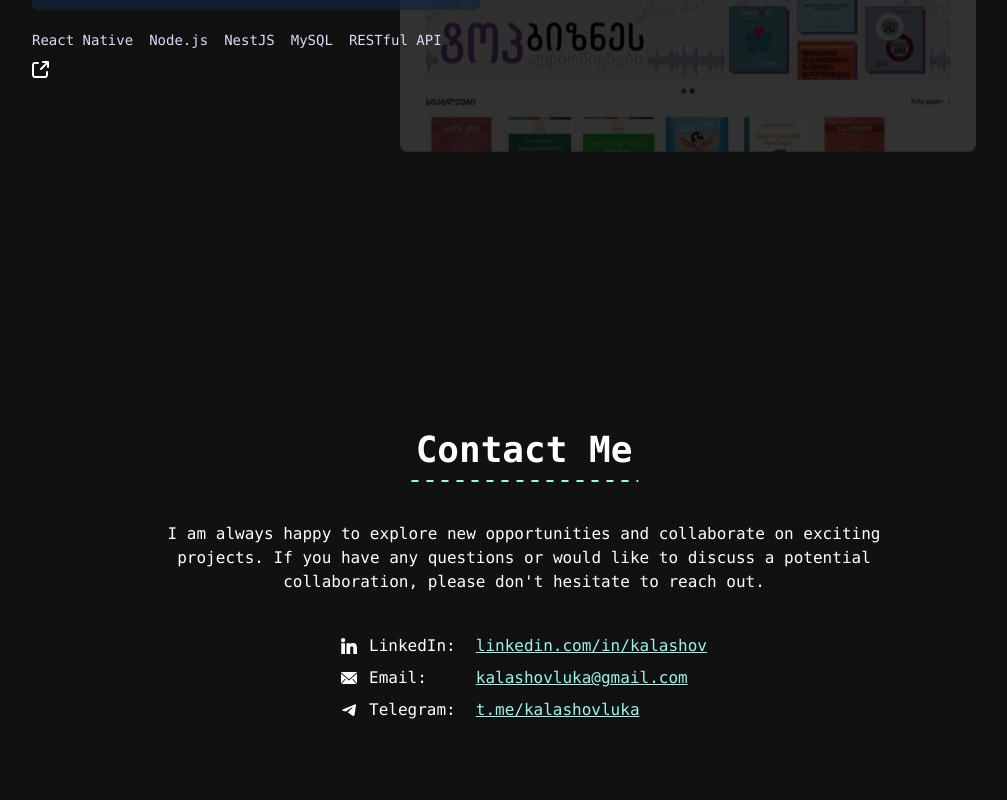
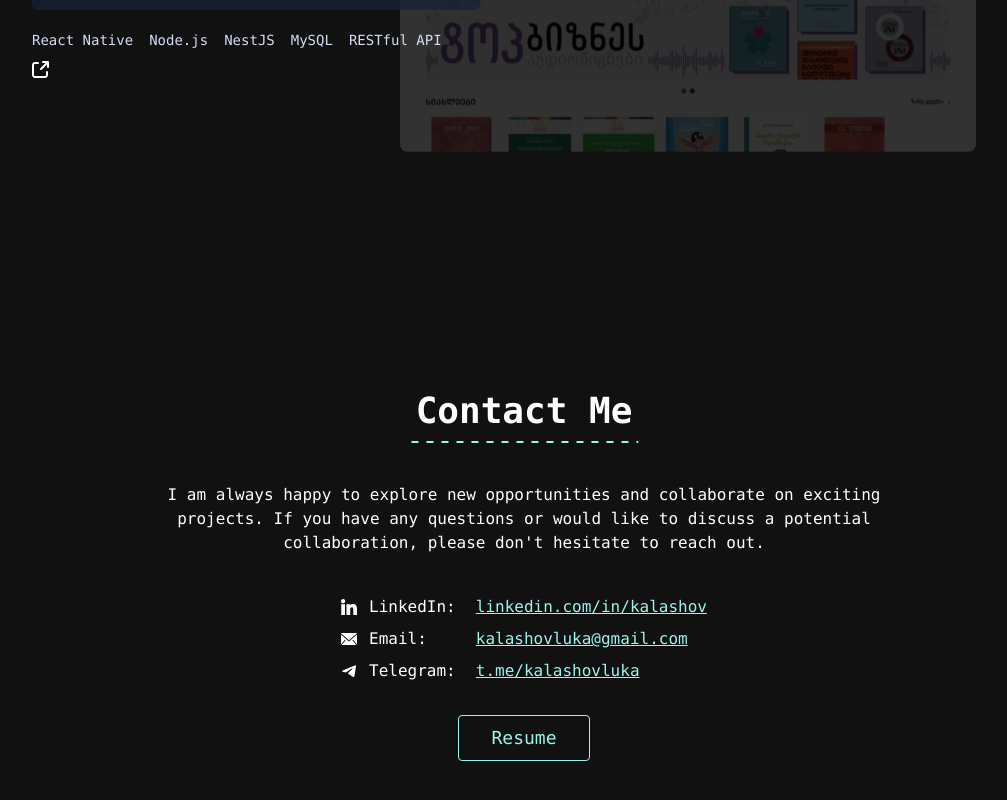
Before and after one commit to kalashovluka/kalashov_dev, a React app: page / in a window 1280 px wide. Shown: the part 4100-4900 px from the top of the page, without its empty margins (116-1123 px from the left). Built offline with nearby package versions, Linux system fonts and the light colour scheme; the HTML template or start-up script is replaced by a standard one.

Commit message:
Add pdf link

```diff
--- a/src/landing/header/nav-menu.tsx
+++ b/src/landing/header/nav-menu.tsx
@@ -28,6 +28,15 @@ export function NavMenu({ onClose }: { onClose: () => void }) {
           isActive={activeSection === 'Contact'}
           onClick={onClose}
         />
+
+        <a
+          href="/Luka Kalashov Fullstack.pdf"
+          target="_blank"
+          rel="noopener noreferrer"
+          className="text-cyan border-cyan border rounded-sm px-6 py-1 z-1"
+        >
+          Resume
+        </a>
       </div>
     </div>
   );
--- a/src/landing/sections/contact.tsx
+++ b/src/landing/sections/contact.tsx
@@ -47,13 +47,13 @@ export function Contact() {
       </div>
 
       <div className="mt-10 max-w-3xl max-lg:text-sm">
-        <p className='text-center lg:px-4'>
+        <p className="text-center lg:px-4">
           I am always happy to explore new opportunities and collaborate on
           exciting projects. If you have any questions or would like to discuss
           a potential collaboration, please don&apos;t hesitate to reach out.
         </p>
 
-        <div className='flex justify-center w-full'>
+        <div className="flex flex-col items-center w-full">
           <div className="inline-grid grid-cols-[auto_1fr] mt-10 gap-y-2 gap-x-5">
             <Link
               title="LinkedIn"
@@ -79,8 +79,18 @@ export function Contact() {
               t.me/kalashovluka
             </Link>
           </div>
+
+          <div className="flex justify-center mt-8">
+            <a
+              href="/Luka Kalashov Fullstack.pdf"
+              target="_blank"
+              rel="noopener noreferrer"
+              className="text-cyan border-cyan border rounded-sm px-8 py-2 text-lg"
+            >
+              Resume
+            </a>
           </div>
-
+        </div>
       </div>
     </section>
   );
```
Also changed, not shown: 1 other file (tests, documents, lock files or other folders). Lines whose indentation alone changed are shown as unchanged.
